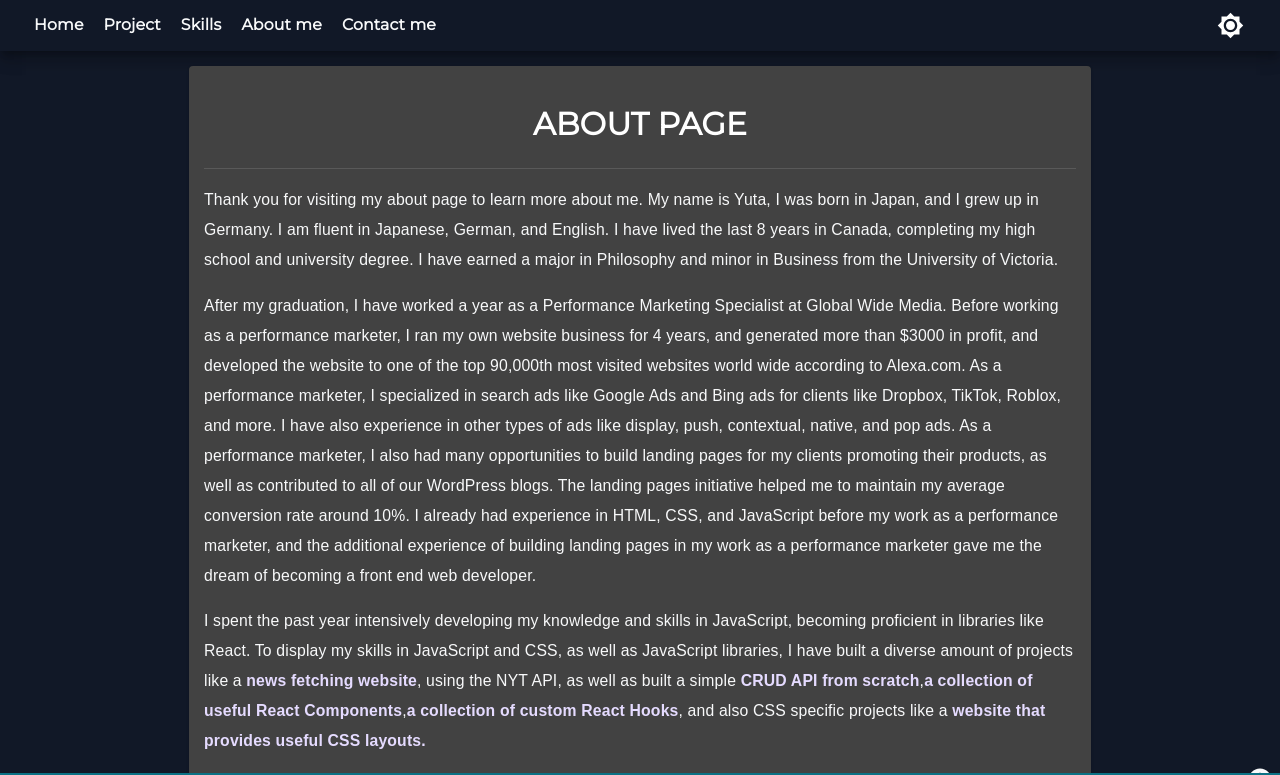
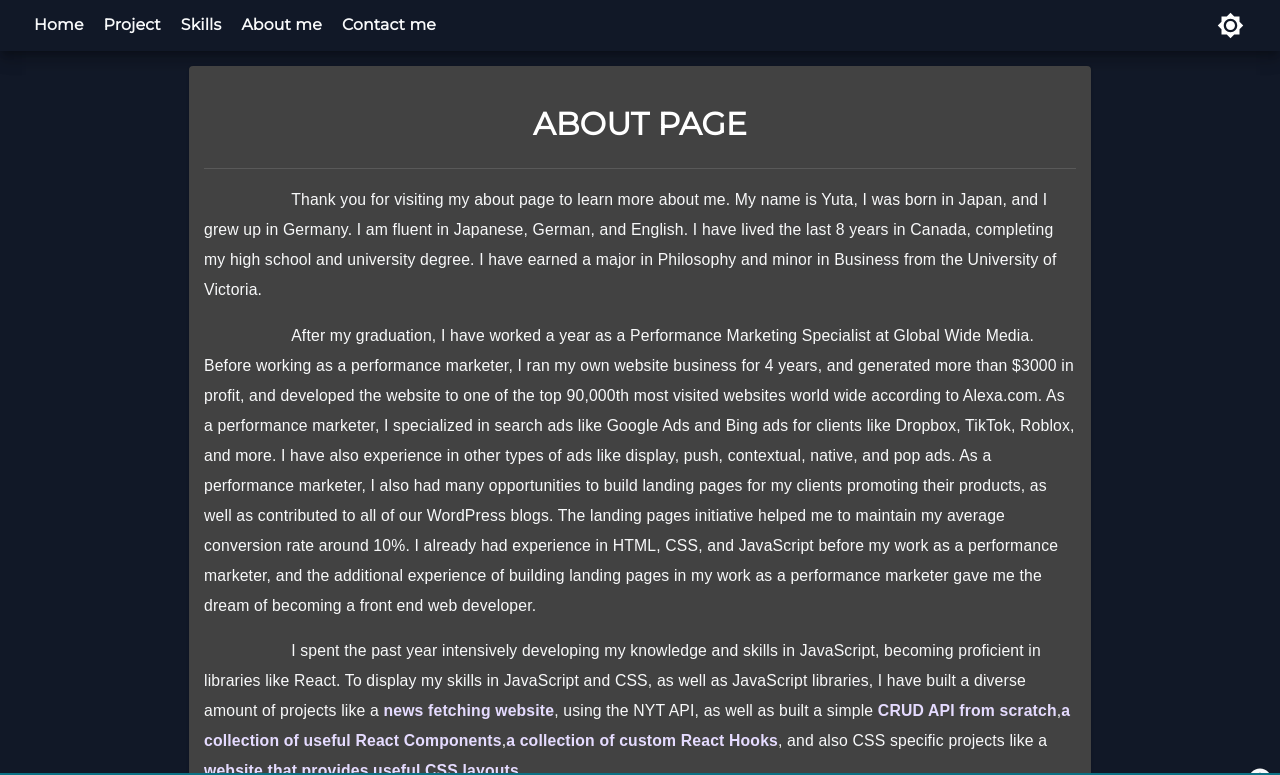
Before and after one commit to YutaMoriJP/Portfolio, a React (Create React App) app: page /about in a window 1280 px wide. Shown: the top 775 px of the page. Built offline with nearby package versions, Linux system fonts and the light colour scheme.

Commit message:
added indent to about page writing

```diff
--- a/src/Pages/About.js
+++ b/src/Pages/About.js
@@ -19,16 +19,16 @@ const About = () => {
         <Paper style={{ padding: 15, margin: "15px 5px" }}>
           <h1>ABOUT PAGE</h1>
           <Divider />
-          <Text>
+          <Text indent={1}>
             Thank you for visiting my about page to learn more about me. My name
-            is Yuta, I was born in Japan, and I grew up in Germany. I am fluent in
-            Japanese, German, and English. I have lived the last 8 years in
+            is Yuta, I was born in Japan, and I grew up in Germany. I am fluent
+            in Japanese, German, and English. I have lived the last 8 years in
             Canada, completing my high school and university degree. I have
             earned a major in Philosophy and minor in Business from the
             University of Victoria.
           </Text>
 
-          <Text>
+          <Text indent={1}>
             After my graduation, I have worked a year as a Performance Marketing
             Specialist at Global Wide Media. Before working as a performance
             marketer, I ran my own website business for 4 years, and generated
@@ -48,7 +48,7 @@ const About = () => {
             of becoming a front end web developer.
           </Text>
 
-          <Text>
+          <Text indent={1}>
             I spent the past year intensively developing my knowledge and skills
             in JavaScript, becoming proficient in libraries like React. To
             display my skills in JavaScript and CSS, as well as JavaScript
@@ -94,7 +94,7 @@ const About = () => {
             </Link>
           </Text>
 
-          <Text>
+          <Text indent={1}>
             Currently, I am learning TypeScript and Next.js, and I plan to start
             learning Vue.js in the future. If you have time, please browse
             through my{" "}
--- a/src/StyledComponent/Text.js
+++ b/src/StyledComponent/Text.js
@@ -1,7 +1,12 @@
-import styled from "styled-components";
+import styled, { css } from "styled-components";
 
 export default styled.p`
   color: ${props => props.theme.color};
   text-align: left;
   line-height: 30px;
+  ${props =>
+    props.indent &&
+    css`
+      text-indent: 10%;
+    `}
 `;
--- a/src/data/skills.js
+++ b/src/data/skills.js
@@ -10,7 +10,7 @@ const languages = [
   {
     header: "CSS3",
     language:
-      "Box Model, Responsive design, Media Queries, Pseudo-Class/Element, Grid Layout, Flexbox, Position, CSS Variables, CSS Functions etc.",
+      "Box Model, Responsive design, Media Queries, Pseudo-Class/Element, CSS Combinators, Grid Layout, Flexbox, Position, CSS Variables, CSS Functions etc.",
     experience: "4 years",
     id: uuidv4(),
   },
```
